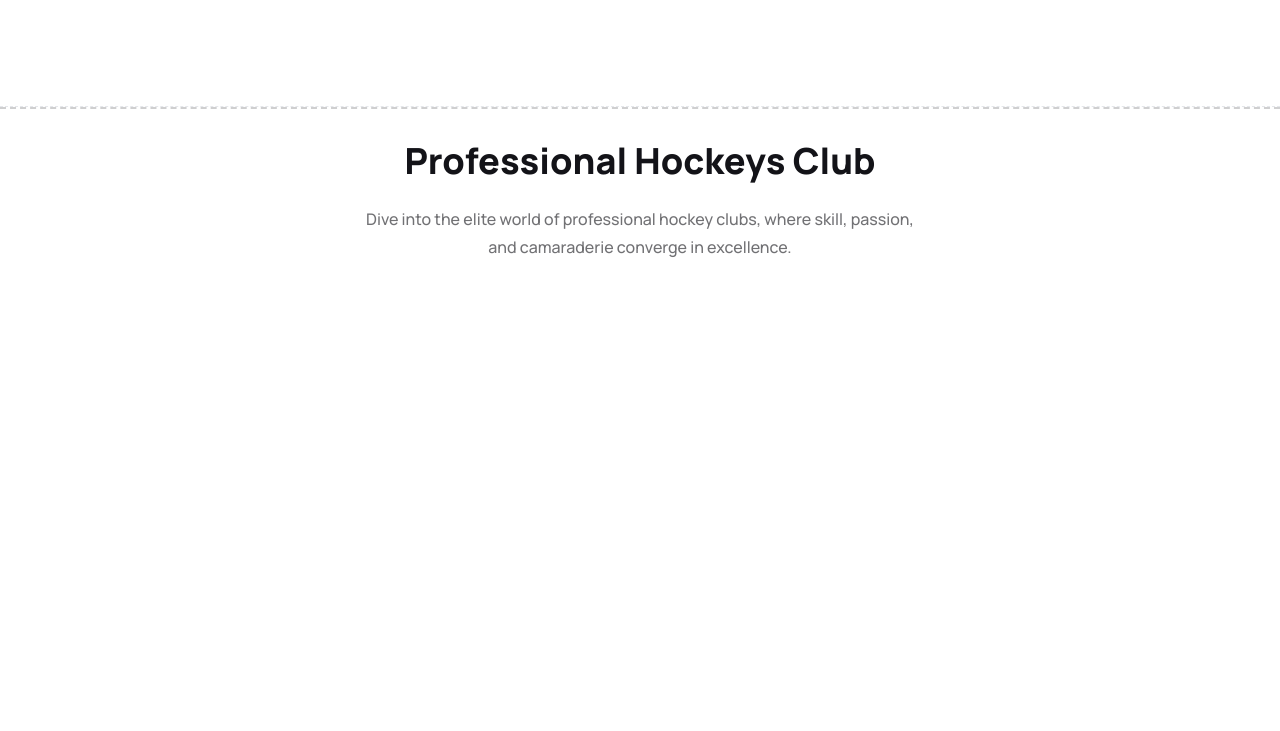
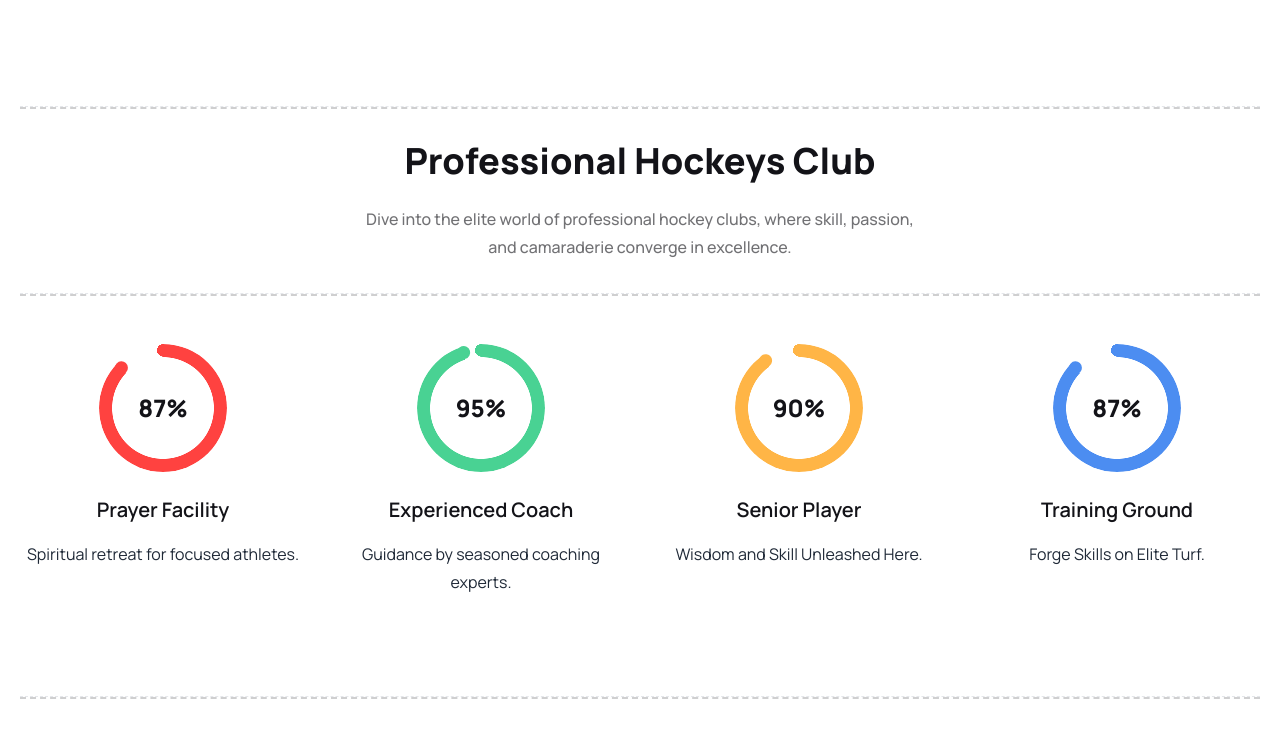
Before and after one commit to Mahbub049/Hockeys, a plain HTML site: page index.html in a window 1280 px wide. Shown: the part 743-1474 px from the top of the page. Before the commit the page ends 1052 px from the top, so only its background shows below. Drawn offline with nearby package versions, Linux system fonts and the light colour scheme.

Commit message:
professional hockeys club section added

```diff
--- a/index.html
+++ b/index.html
@@ -28,6 +28,9 @@
                 'grey-color': '#ffffff99',
                 'black-ash-color': '#13131833',
                 'paragraph-color': '#13131899',
+                'lightgreen': '#49D293',
+                'yellow': '#FFB546',
+                'skyblue': '#4C8DF1',
               }
             }
           }
@@ -43,7 +46,7 @@
 </head>
 <body class="font-manrope">
     <!-- Navbar and Banner Section -->
-    <header class="container mx-auto pt-12 px-5 pb-[100px]">
+    <header class="container mx-auto pt-4 lg:pt-12 px-5 pb-10 lg:pb-[100px]">
         <!-- Navigation Bar -->
         <nav class="mb-12 ">
             <div class="navbar bg-base-100 p-0">
@@ -120,18 +123,55 @@
     </header>
 
     <!-- Main Sections of the website -->
-    <main class="container mx-auto">
+    <main class="container mx-auto px-5">
         <!-- Divider -->
         <hr class="border-b-2 border-dashed border-b-black-ash-color mb-8">
         <!-- Professional Hockeys Club Section -->
-        <section>
-            <div class="text-center mb-12">
+        <section class="pb-10 lg:pb-[100px]">
+            <div class="text-center mb-8">
                 <h1 class="text-black-color text-4xl font-extrabold mb-6">Professional Hockeys Club</h1>
                 <p class="text-paragraph-color font-medium leading-7 max-w-xl mx-auto">Dive into the elite world of professional hockey clubs, where skill, passion, and camaraderie converge in excellence. </p>
             </div>
-            <div>
+
+            <!-- Divider -->
+            <hr class="border-b-2 border-dashed border-b-black-ash-color mb-8 lg:mb-12">
+
+            <!-- Progress Bars -->
+            <div class="grid grid-cols-1 gap-8 lg:grid-cols-4">
+              <!-- 1st Facility -->
+              <div class="text-center">
+                <div class="radial-progress text-primary text-red-color px-31 py-41" style="--value:87; --size:8rem;" role="progressbar"><p class="text-black-color text-2xl font-extrabold ">87%</p></div>
+                <h3 class="text-black-color text-xl font-semibold pt-6 pb-4">Prayer Facility</h3>
+                <p class="paragraph-color leading-7">Spiritual retreat for focused athletes.</p>
+              </div>
+
+              <!-- 2nd Facility -->
+              <div class="text-center">
+                <div class="radial-progress text-primary text-lightgreen px-31 py-41" style="--value:95; --size:8rem;" role="progressbar"><p class="text-black-color text-2xl font-extrabold ">95%</p></div>
+                <h3 class="text-black-color text-xl font-semibold pt-6 pb-4">Experienced Coach</h3>
+                <p class="paragraph-color leading-7">Guidance by seasoned coaching experts.</p>
+              </div>
+
+              <!-- 3rd Facility -->
+              <div class="text-center">
+                <div class="radial-progress text-primary text-yellow px-31 py-41" style="--value:90; --size:8rem;" role="progressbar"><p class="text-black-color text-2xl font-extrabold ">90%</p></div>
+                <h3 class="text-black-color text-xl font-semibold pt-6 pb-4">Senior Player</h3>
+                <p class="paragraph-color leading-7">Wisdom and Skill Unleashed Here.</p>
+              </div>
+
+              <!-- 4th Facility -->
+              <div class="text-center">
+                <div class="radial-progress text-primary text-skyblue px-31 py-41" style="--value:87; --size:8rem;" role="progressbar"><p class="text-black-color text-2xl font-extrabold ">87%</p></div>
+                <h3 class="text-black-color text-xl font-semibold pt-6 pb-4">Training Ground</h3>
+                <p class="paragraph-color leading-7">Forge Skills on Elite Turf.</p>
+              </div>
             </div>
         </section>
+
+        <!-- Divider -->
+        <hr class="border-b-2 border-dashed border-b-black-ash-color mb-8">
+
+        <!-- Program Sections -->
     </main>
 
     <!-- Footer section -->
```
